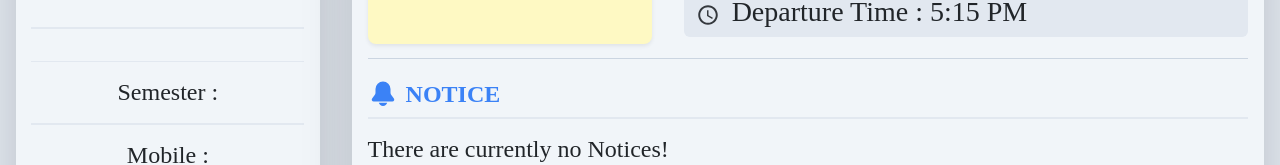
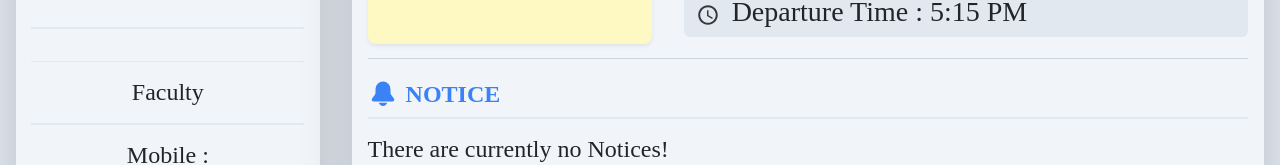
Before and after one commit to Dipanshu0612/PUTMS, a React (Create React App) app in the folder frontend/: page /home in a window 1280 px wide. Shown: the part 389-554 px from the top of the page. Built offline with nearby package versions, Linux system fonts and the light colour scheme; no server answers.

Commit message:
Fixed faculty login error.

```diff
--- a/frontend/src/Pages/home.jsx
+++ b/frontend/src/Pages/home.jsx
@@ -41,7 +41,7 @@ export default function Home() {
           <div className='h-[0.1rem] bg-slate-200 w-[90%]'></div>
           <h4 className='hover:bg-gray-300 p-2 font-semibold'>{userData.Enrollment || userData.MIS_ID}</h4>
           <div className='h-[0.1rem] bg-slate-200 w-[90%]'></div>
-          <h4 className='hover:bg-gray-300 p-2'>Semester : {userData.Semester}</h4>
+          <h4 className='hover:bg-gray-300 p-2'>{userData.Designation=="Student" ? `Semester ${userData.Semester}` : "Faculty"}</h4>
           <div className='h-[0.1rem] bg-slate-200 w-[90%]'></div>
           <h4 className='hover:bg-gray-300 p-2  '>Mobile : {userData.Mobile}</h4>
           <div className='h-[0.1rem] bg-slate-200 w-[90%]'></div>
```
Also changed, not shown: 1 other file (tests, documents, lock files or other folders).
